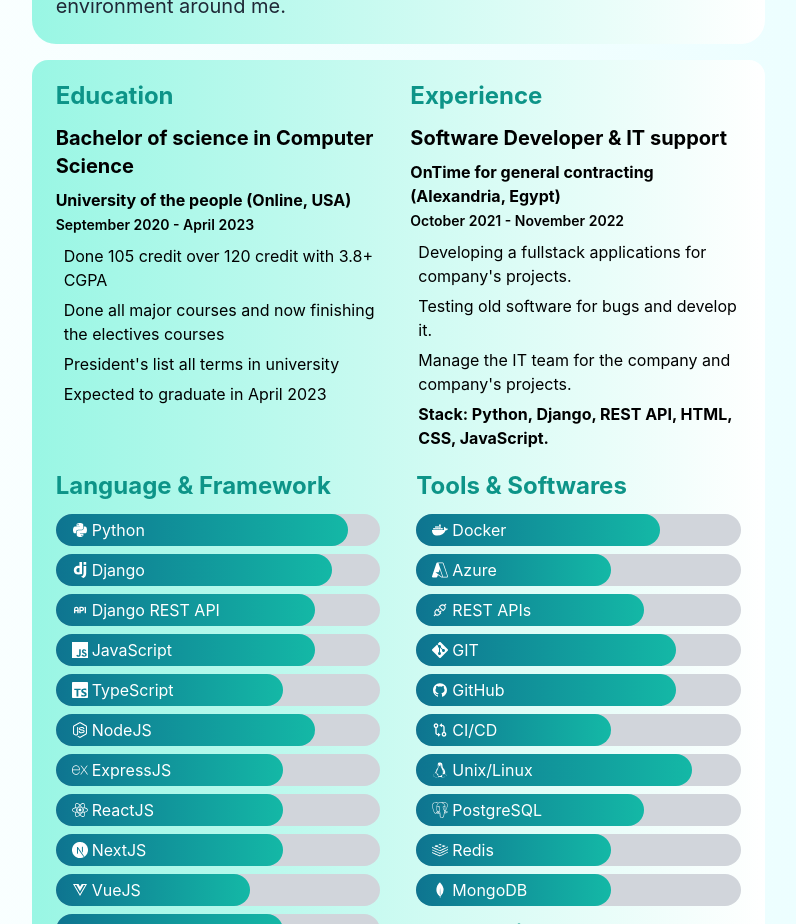
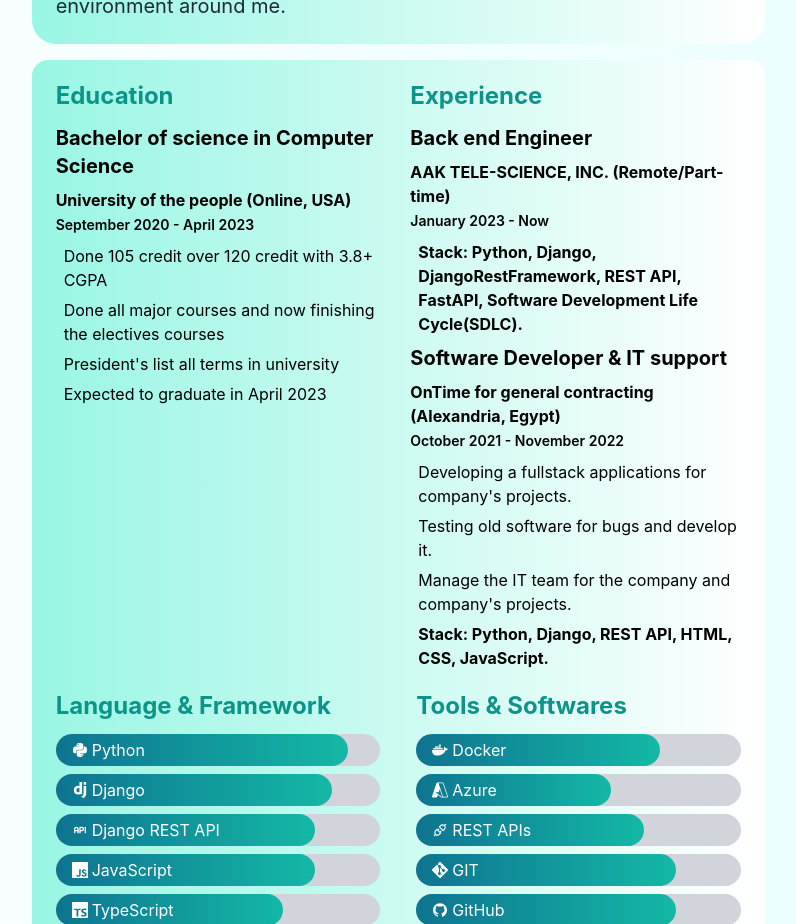
Before and after one commit to abdoohossamm/portfolio, a Next.js app: page / in a window 1280 px wide. Shown: the part 1600-2524 px from the top of the page, without its empty margins (435-1231 px from the left). Built offline with nearby package versions, Linux system fonts and the light colour scheme.

Commit message:
Add new job to the resume

```diff
--- a/components/about/resume/Resume.tsx
+++ b/components/about/resume/Resume.tsx
@@ -24,6 +24,14 @@
                 </div>
                 <div>
                     <h5 className="my-3 text-2xl font-bold text-teal-600">Experience</h5>
+                    <div className="">
+                        <h5 className="my-2 text-xl font-bold">Back end Engineer</h5>
+                        <p className="font-bold">AAK TELE-SCIENCE, INC. (Remote/Part-time) </p>
+                        <small className={"text-sm font-semibold"}>January 2023 - Now</small>
+                        <article className="my-2 ml-2 [&>p:not(:first-child)]:mt-1.5">
+                            <p className={"font-bold"}>Stack: Python, Django, DjangoRestFramework, REST API, FastAPI, Software Development Life Cycle(SDLC).</p>
+                        </article>
+                    </div>
                     <div className="">
                         <h5 className="my-2 text-xl font-bold">Software Developer & IT support</h5>
                         <p className="font-bold">OnTime for general contracting (Alexandria, Egypt) </p>
```
